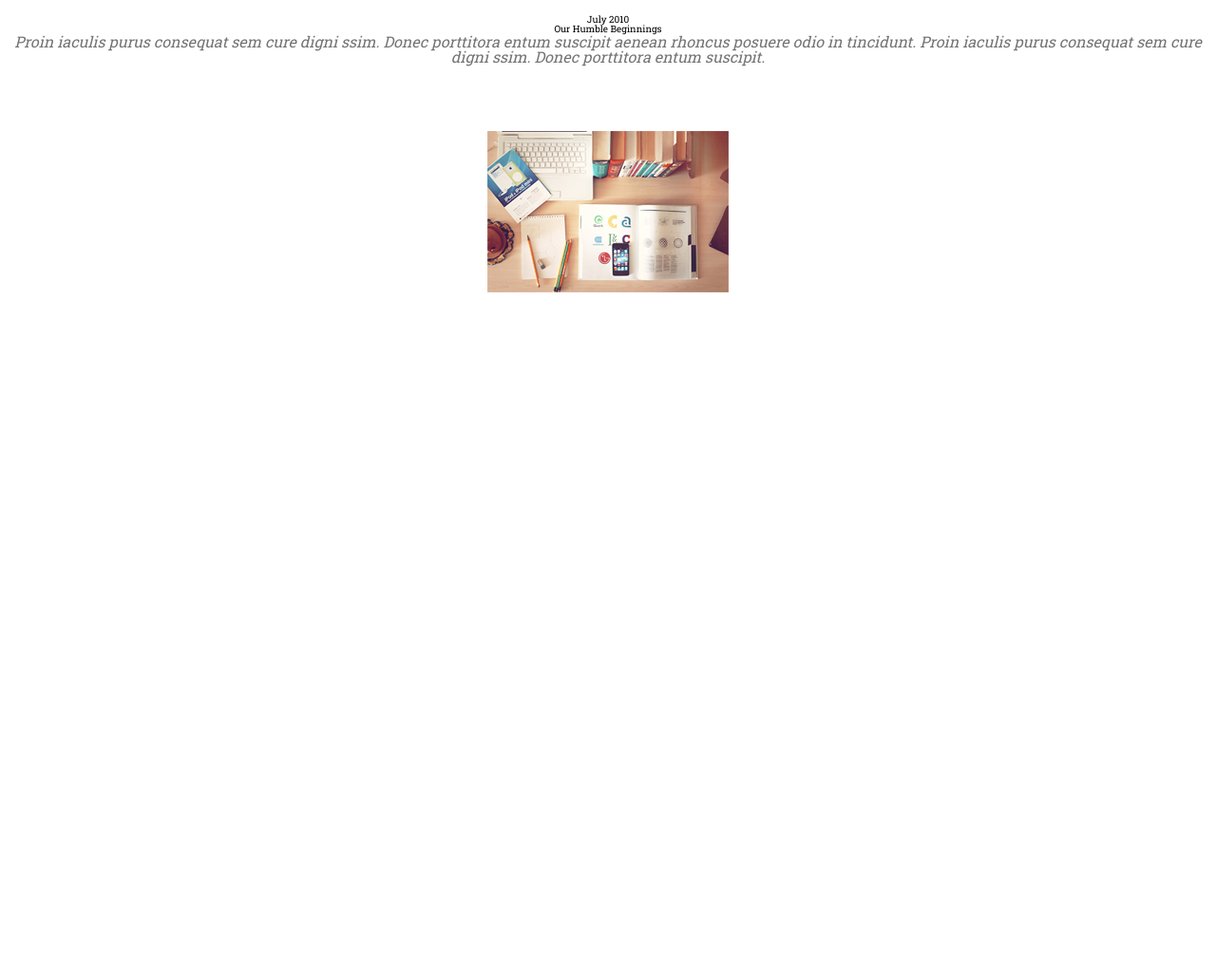
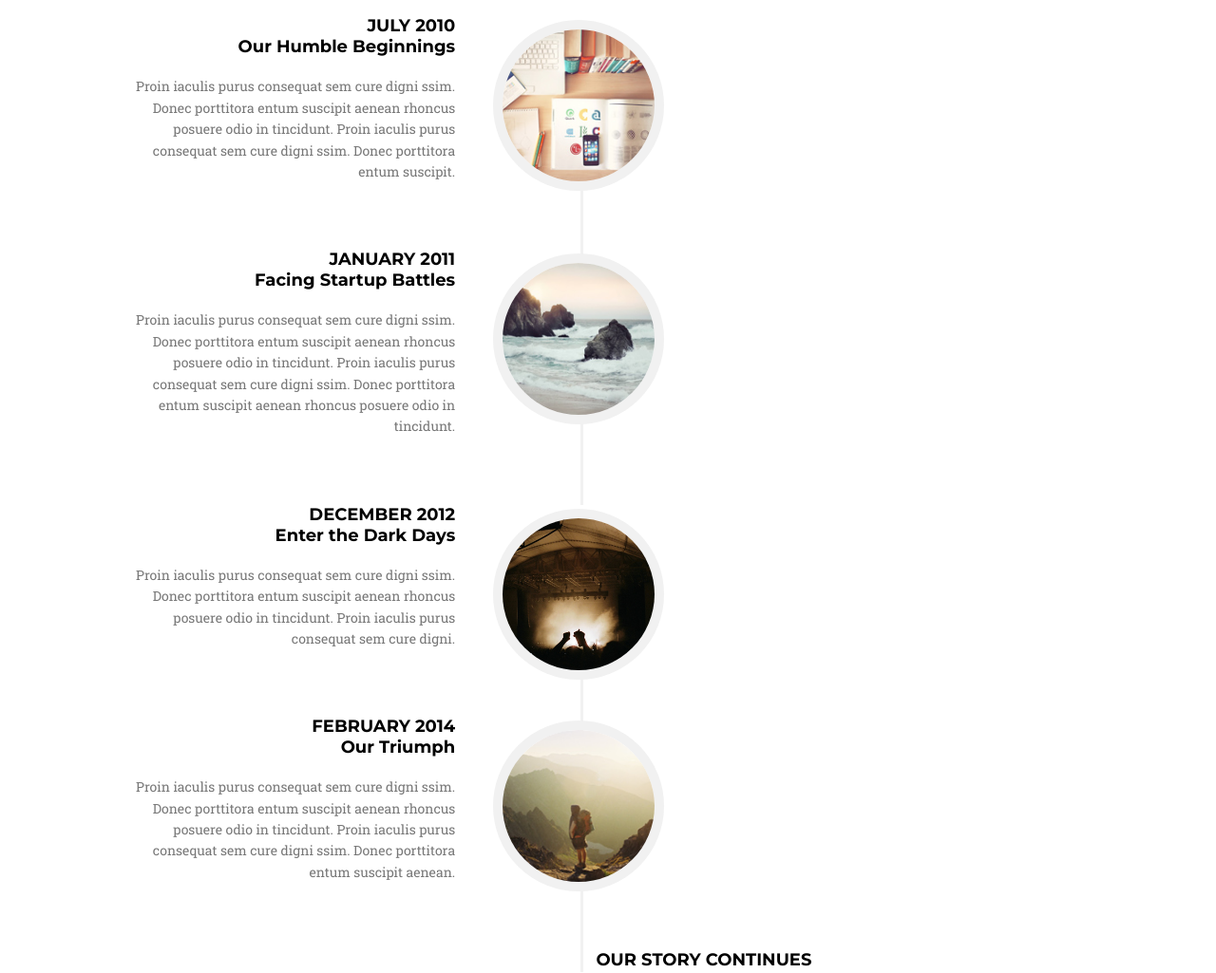
Before and after one commit to kmauric/golden, a website: page index.html in a window 1280 px wide. Shown: the part 2860-3885 px from the top of the page at 95% size. Before the commit the page ends 3170 px from the top, so only its background shows below. Drawn offline with Linux system fonts and the light colour scheme; a web font is replaced by a local one.

Commit message:
added about us section markup and started the styling

```diff
--- a/index.html
+++ b/index.html
@@ -95,19 +95,52 @@
 	</section>
 <!-- About Us Section -->
 	<section id="about-us">
+		<div class="container">
 			<h2>About Us</h2>
 			<p>Proin iaculis purus consequat sem cure. </p>
 
-		<article>
+			<article class="memorable-events">
+				<div class="text-wrapper">
 					<h3>July 2010</h3>
 					<h4>Our Humble Beginnings</h4>
-			<p>Proin iaculis purus consequat sem cure
-			digni ssim. Donec porttitora entum suscipit
-			aenean rhoncus posuere odio in tincidunt. Proin
-			iaculis purus consequat sem cure digni
-			ssim. Donec porttitora entum suscipit.</p>
+					<p>Proin iaculis purus consequat sem cure digni ssim. Donec porttitora entum suscipit aenean rhoncus posuere odio in tincidunt. Proin iaculis purus consequat sem cure digni ssim. Donec porttitora entum suscipit.</p>
+				</div>
 				<img src="img/about_us_humble_beginnings.jpg" alt="Our Humble Beginnings">
 			</article>
+
+			<article class="memorable-events">
+				<div class="text-wrapper">
+					<h3>January 2011</h3>
+					<h4>Facing Startup Battles</h4>
+					<p>Proin iaculis purus consequat sem cure digni ssim. Donec porttitora entum suscipit aenean rhoncus posuere odio in tincidunt. Proin iaculis purus consequat sem cure digni ssim. Donec porttitora entum suscipit aenean rhoncus posuere odio in tincidunt.</p>
+				</div>
+				<img src="img/about_us_facing_startup_battles.jpg" alt="Facing Startup Battles">
+			</article>
+
+			<article class="memorable-events">
+				<div class="text-wrapper">
+					<h3>December 2012</h3>
+					<h4>Enter the Dark Days</h4>
+					<p>Proin iaculis purus consequat sem cure digni ssim. Donec porttitora entum suscipit aenean rhoncus posuere odio in tincidunt. Proin iaculis purus consequat sem cure digni.</p>
+				</div>
+				<img src="img/about_us_enter_the_dark_days.jpg" alt="Enter the Dark Days">
+			</article>
+
+			<article class="memorable-events">
+				<div class="text-wrapper">
+					<h3>February 2014</h3>
+					<h4>Our Triumph</h4>
+					<p>Proin iaculis purus consequat sem cure digni ssim. Donec porttitora entum suscipit aenean rhoncus posuere odio in tincidunt. Proin iaculis purus consequat sem cure digni ssim. Donec porttitora entum suscipit aenean.</p>
+				</div>
+				<img src="img/about_us_our_triumph.jpg" alt="Our Triumph">
+			</article>
+
+			<article class="memorable-events">
+				<div id="our-story">
+					<h3>Our Story Continues</h3>
+				</div>
+			</article>
+		</div>
 	</section>
 
 	<script src="js/jquery-2.2.3.min.js"></script>
--- a/scss/_variables.scss
+++ b/scss/_variables.scss
@@ -6,6 +6,7 @@ $gray			: #777;
 $lightgray		: #737373;
 $headerbg		: #2f2f32;
 $lightgraybg	: #f7f7f7;
+$image-border	: #f1f1f1;
 $font-mont		: 'Montserrat', Helvetica, Arial, sans-serif;
 $font-droid		: 'Droid Serif', serif;
 $font-roboto	: 'Roboto Slab', serif;;
--- a/scss/main.scss
+++ b/scss/main.scss
@@ -160,6 +160,7 @@ body {
 	} //end li
 } //end #portfolio
 #about-us {
+	@include pie-clearfix;
 	width: 100%;
 	text-align: center;
 	padding: 120px 0 0 0;
@@ -168,12 +169,57 @@ body {
 		color: $lightblack;
 		text-transform: uppercase;
 		margin-bottom: 20px;
-	}
+	} //end h2
 	p {
 		font: $font-droid;
 		font-size: 1.6rem;
 		font-style: italic;
 		color: $lightgray;
 		margin-bottom: 70px;
+	} //end p
+	.memorable-events {
+		clear: both;
+		width: 70%;
+		text-align: right;
+		margin-bottom: 90px;
+		position: relative;
+			&:after {
+				height: 88px;
+				content: "";
+				border-right: 3px solid $image-border;
+				position: absolute;
+				top: 182px;
+				right: 32%;
+				z-index: 0;
+			}
+		.text-wrapper {
+			@include float-left;
+			width: 50%;
+			margin-right: 40px;
+		} //end .text-wrapper
+		h3 {
+			font: bold 1.8rem $font-mont;
+			text-transform: uppercase;
+		}
+		h4 {
+			font: bold 1.8rem $font-mont;
+			margin-bottom: 20px;
+		}
+		p {
+			font: normal 1.4rem $font-roboto;
+			color: $gray;
+			line-height: 1.6;
+			padding-left: 35px;
+		}
+		img {
+			@include float-left;
+			@include border-radius(50%);
+			width: 180px;
+			height: 180px;
+			border: 10px solid $image-border;
+			object-fit: cover;
+			margin-top: 5px;
+			z-index: 1;
+		}
 	}
 }
```
Also changed, not shown: css/main.css. Lines whose indentation alone changed are shown as unchanged.
